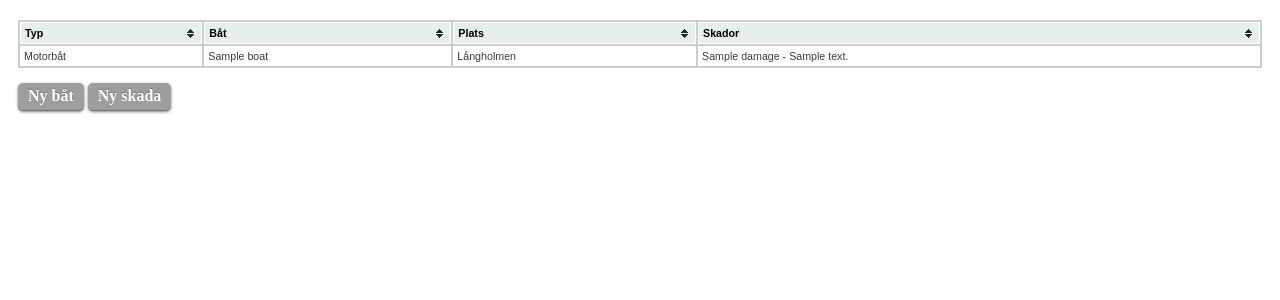
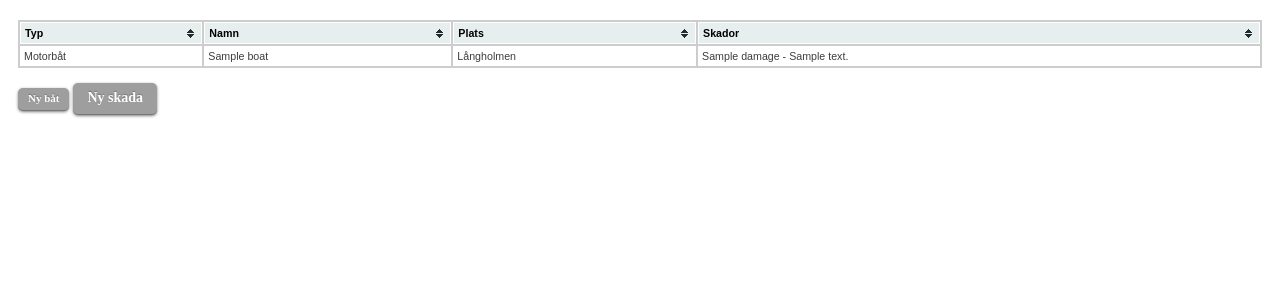
Before and after one commit to littkec/ksss-intern-web, a Django app: page /batar/ in a window 1280 px wide. Shown: the part 59-359 px from the top of the page. Run offline with Django 3.2, Linux system fonts and the light colour scheme; tables that the repository leaves empty hold one stand-in row (values such as "Sample post"); some libraries are stand-ins or nearby versions; grey boxes are pictures that could not be loaded.

Commit message:
changed name on table header from båt to namn

```diff
--- a/ksss/templates/boats.html
+++ b/ksss/templates/boats.html
@@ -8,7 +8,7 @@
 <thead>
     <tr>
         <th><b> Typ </b></th>
-        <th><b> Båt </b> </th>
+        <th><b> Namn </b> </th>
         <th><b> Plats </b> </th>
         <th><b> Skador </b></th>
     </tr>
@@ -39,8 +39,8 @@ $(document).ready(function()
 );
 </script>
 
-<a href="/ny_bat" title="Ny båt" class="awesome">Ny båt</a>
-<a href="/ny_skada" class="awesome" title="Ny skada">Ny skada</a>
+<a href="/ny_bat" title="Ny båt" class="awesome small blue">Ny båt</a>
+<a href="/ny_skada" class="awesome large red" title="Ny skada">Ny skada</a>
 
 {% block footer %}
 <script type="text/javascript" src="/static/js/jquery.tablesorter.min.js"></script>
```
